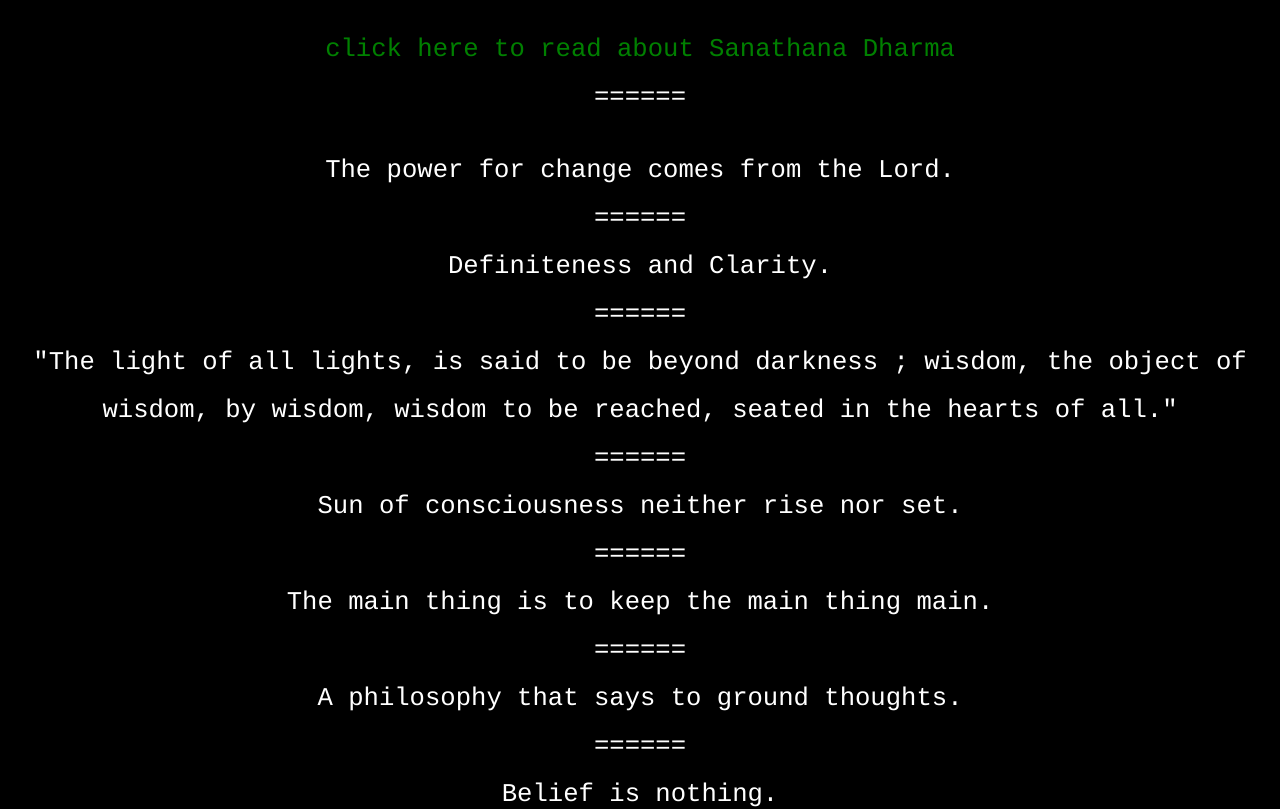
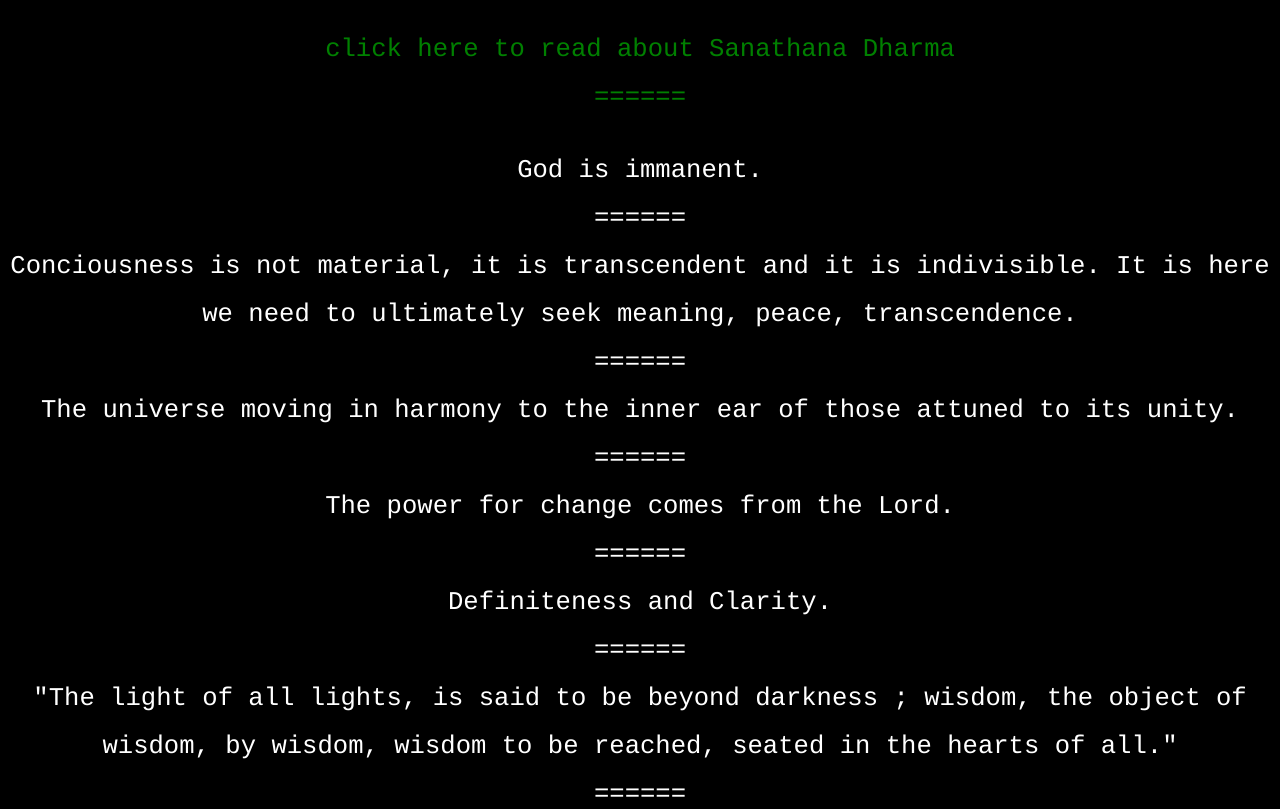
Before and after one commit to harisonbly/aicrypt, a plain HTML site: page index.html in a window 1280 px wide. Shown: the top 809 px of the page. Drawn offline with Linux system fonts and the light colour scheme; files that its build step writes are made by us from their sources.

Commit message:
Update index.html

```diff
--- a/index.html
+++ b/index.html
@@ -1,13 +1,12 @@
 <!DOCTYPE html>
-<html lang="en-us">
+<!-- saved from url=(0023)https://aicrypt.online/ -->
+<html lang="en-us"><head><meta http-equiv="Content-Type" content="text/html; charset=UTF-8">
 
-<head>
 
-        <meta charset="UTF-8">
         <meta name="viewport" content="width=device-width, initial-scale=1">
 
-        <title>aicryptbl.online</title>
-        <link rel="stylesheet" href="style.css">
+        <title>aicrypt.online</title>
+        <link rel="stylesheet" href="./aicrypt.online_files/style.css">
 
         <!--Additional elements for browsers and robots go here goes here-->
 
@@ -15,9 +14,15 @@
 
 <body>
         <!--Elements visible to users go here-->
-        <p><a href="https://kponline.in/sanatana-dharma/#pdf-sanatana-dharma/8/" style="text-decoration:none;color:green">click here to read about Sanathana Dharma</a>
+        <p><a href="https://kponline.in/sanatana-dharma/#pdf-sanatana-dharma/8/" style="text-decoration:none;color:green">click here to read about Sanathana Dharma
+        <br>======<br></a></p>
+        <p>God is immanent.
         <br>======<br>
-        <p>The power for change comes from the Lord.
+        Conciousness is not material, it is transcendent and it is indivisible.  It is here we need to ultimately seek meaning, peace, transcendence.
+        <br>======<br>
+        The universe moving in harmony to the inner ear of those attuned to its unity.
+        <br>======<br>
+        The power for change comes from the Lord.
         <br>======<br>
         Definiteness and Clarity.
         <br>======<br>
@@ -148,6 +153,6 @@
 
 
         <!--  <p>https://phoenixnap.com/kb/how-to-install-nginx-on-ubuntu-20-04</P> -->
-</body>
 
-</html>
+
+</body></html>
```
